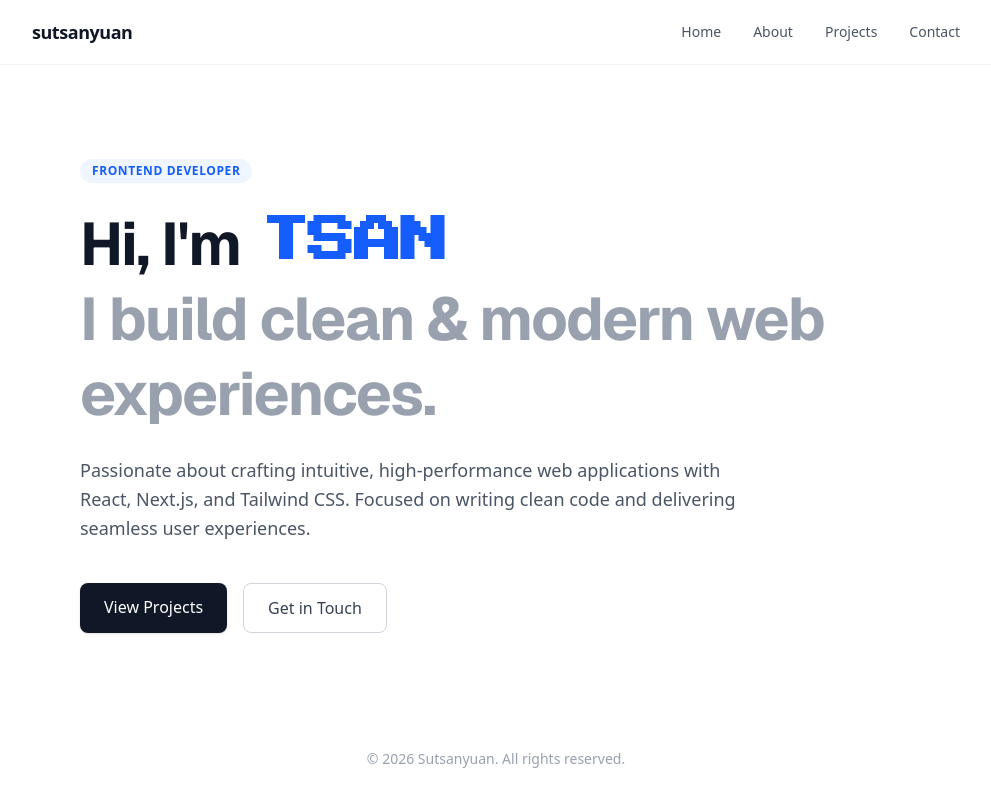
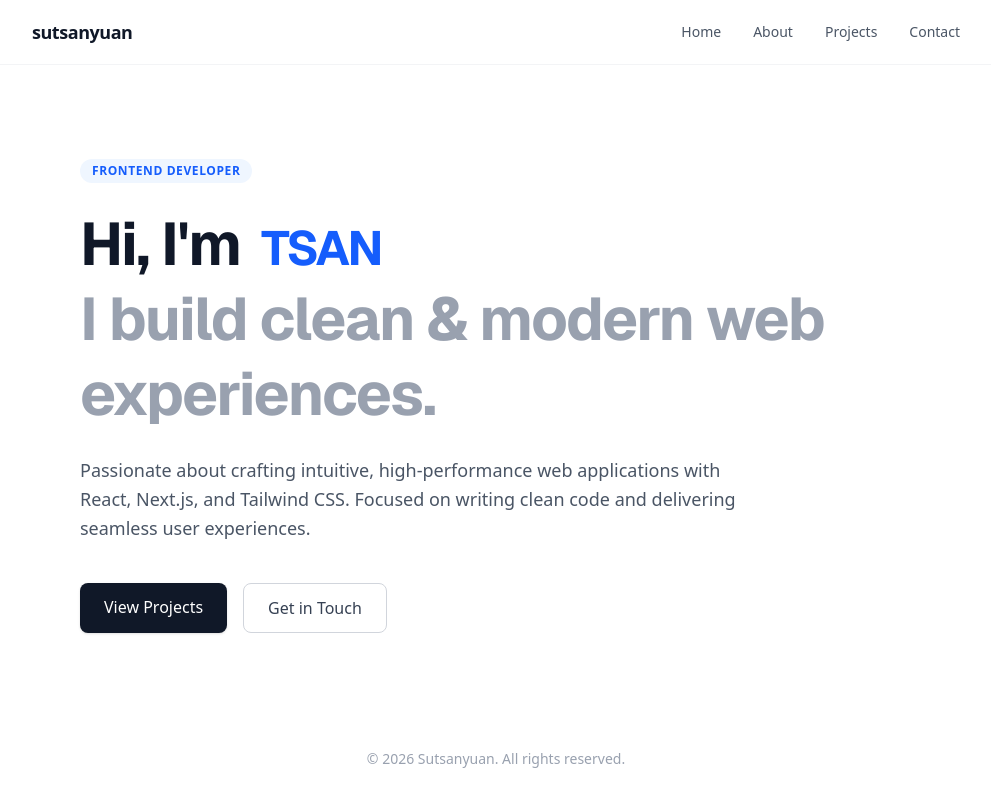
Before and after one commit to sutsanyuan/sutsanyuan-portfolio, a Next.js app: page / in a window 1280 px wide. Shown: the whole page, without its empty margins (144-1135 px from the left). Built offline with nearby package versions, Linux system fonts and the light colour scheme.

Commit message:
adjust font-family importing

```diff
--- a/src/app/globals.css
+++ b/src/app/globals.css
@@ -12,7 +12,6 @@
   --color-foreground: var(--foreground);
   --font-sans: var(--font-geist-sans);
   --font-mono: var(--font-geist-mono);
-
   /* 新增這一行：定義 font-pixel 這個 utility class */
   --font-pixel: var(--font-press-start);
 }
--- a/src/app/page.js
+++ b/src/app/page.js
@@ -10,7 +10,7 @@ export default function Home() {
                 <h1 className="font-sans text-4xl sm:text-6xl font-bold tracking-tight text-gray-900 dark:text-white leading-tight">
                     Hi, I&apos;m <br className="block sm:hidden" />
                     {/* 手機版斷行，讓名字單獨一行 */}
-                    <span className="relative inline-flex items-baseline font-pixel text-3xl sm:text-5xl text-blue-600 dark:text-blue-400 mx-1 sm:mx-2">
+                    <span className="relative inline-flex items-baseline font-[family-name:var(--font-pixel)] text-3xl sm:text-5xl text-blue-600 dark:text-blue-400 mx-1 sm:mx-2">
                         {/* 因為像素字體偏小，我們用相對大小調整，這裡 sm:text-5xl 大約等於旁邊的 text-6xl */}
                         TSAN
                     </span>{" "}
```
